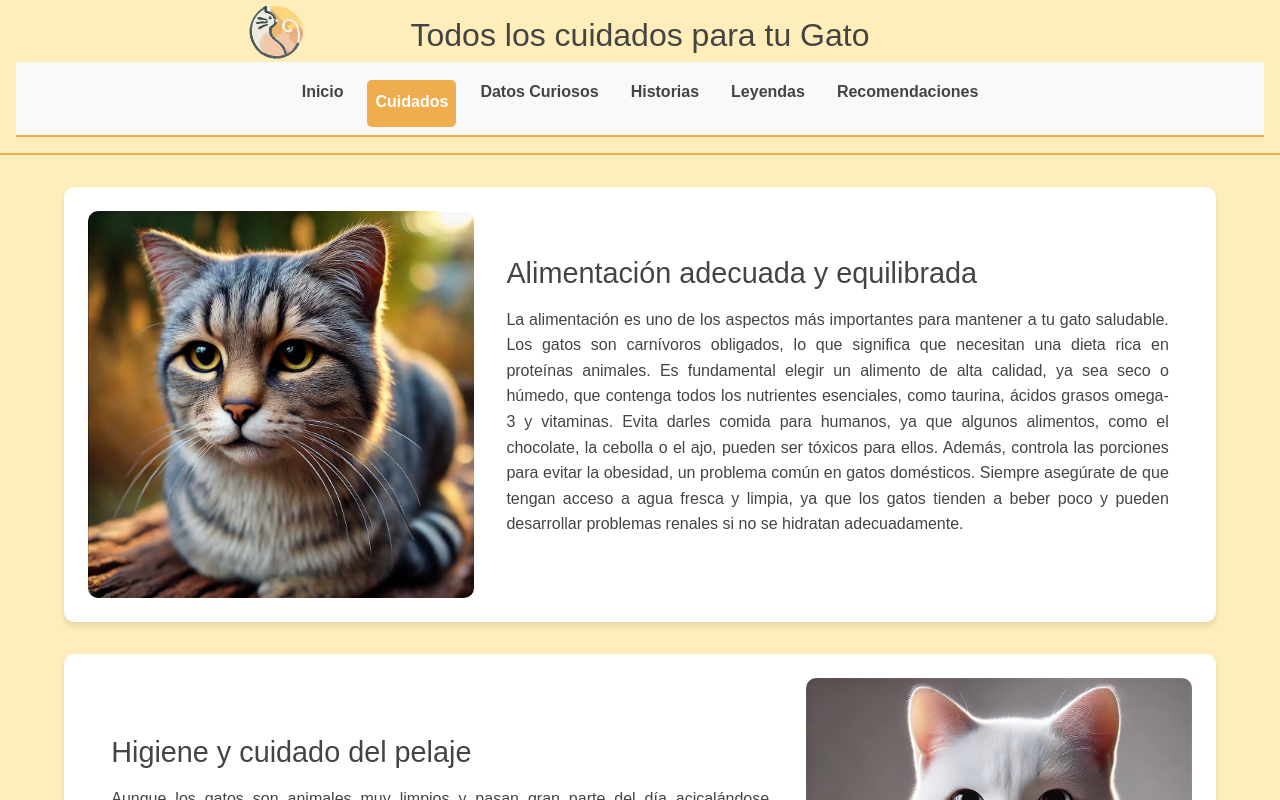
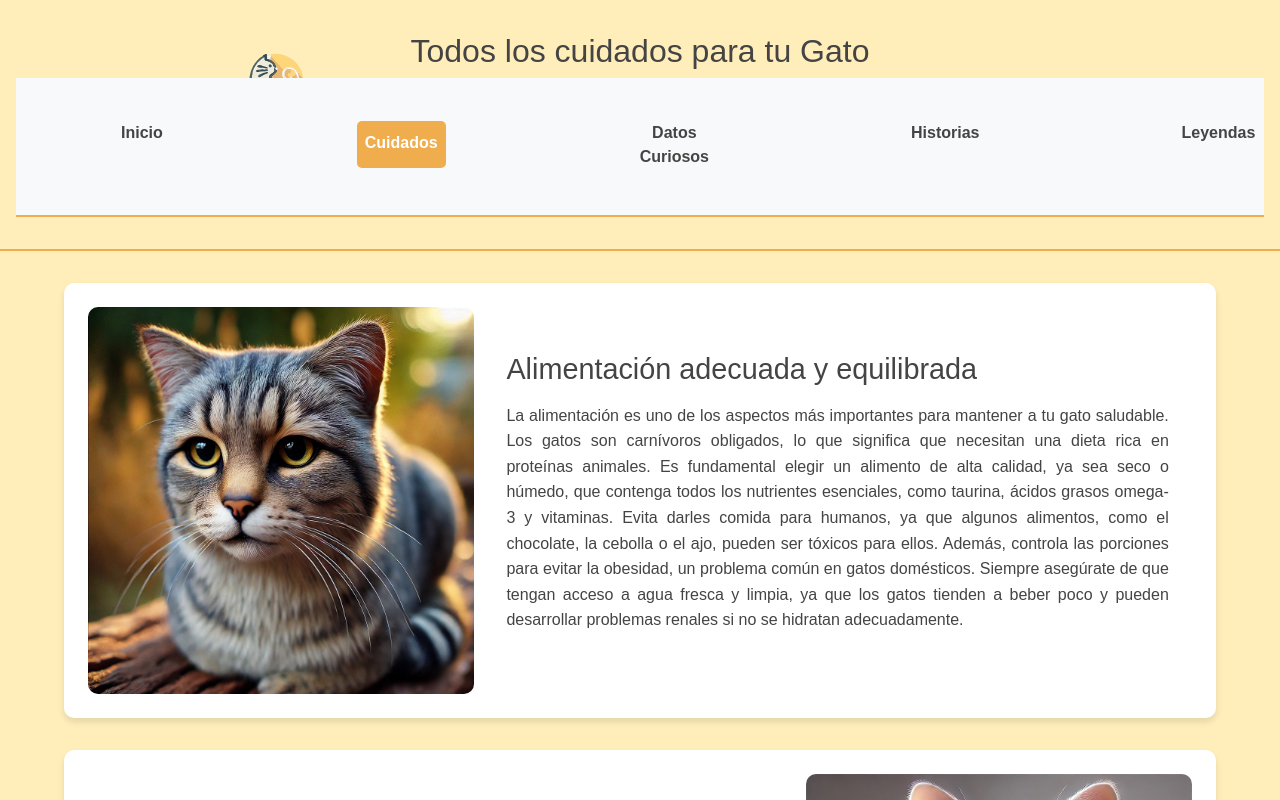
Before and after one commit to HRD-null/pagina_gatos_v8, a website: page pages/cuidados.html in a window 1280 px wide. Drawn offline with nearby package versions, Linux system fonts and the light colour scheme.

Commit message:
se corrigen detalles de posición y proporción en css

```diff
--- a/css/style.css
+++ b/css/style.css
@@ -83,7 +83,8 @@ html, body {
 /* HEADER */
 header {
     background-color: var(--primary-color);
-    padding: 1rem;
+    padding: 2rem 1rem; /* Aumenta el espacio interno */
+    min-height: 100px; /* Ajusta la altura mínima */
     text-align: center;
     border-bottom: 2px solid var(--secondary-color);
     position: relative;
@@ -138,6 +139,7 @@ header h1 {
 .navbar {
     background-color: #fff;
     border-bottom: 2px solid #f0ad4e;
+    padding: 1 rem 0;
 }
 
 .navbar-nav {
@@ -147,6 +149,7 @@ header h1 {
 
 .navbar-nav .nav-item {
     list-style: none;
+    padding: 25px 85px;
 }
 
 .navbar-nav .nav-link {
```
